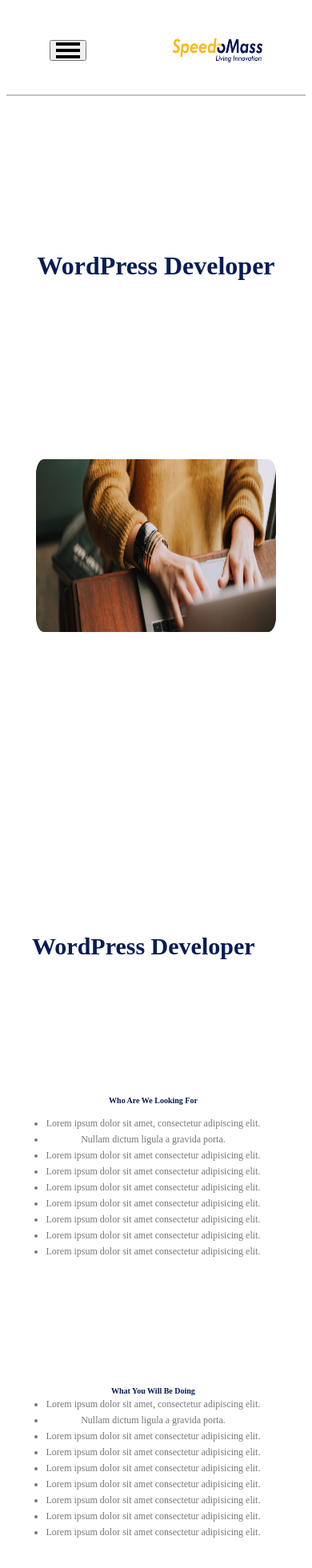
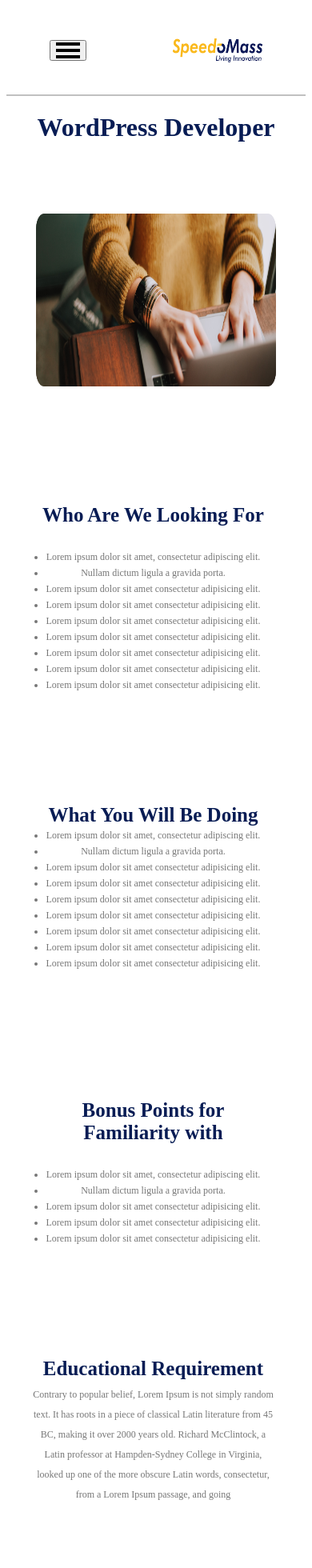
Before and after one commit to 30saharsh/SpeedoMass, a Next.js app: page /wd in a window 390 px wide. Shown: the top 1960 px of the page at 80% size. Built offline with nearby package versions, Linux system fonts and the light colour scheme.

Commit message:
Wordpress Developer Component Fixed

```diff
--- a/components/Wordpress.module.css
+++ b/components/Wordpress.module.css
@@ -175,8 +175,10 @@ margin-top: -10px;
 
 .wdpage1{
     width: 100%;
+    height: fit-content;
     text-align: center;
-    margin-top: -40px;
+    /* margin-top: -90px; */
+    /* background-color: red; */
 }
 
 .wdpage1 h1{
@@ -186,8 +188,9 @@ margin-top: -10px;
     height: fit-content;
 }
 .wdpage2{
+    height: 80vh;
     /* background-color: yellowgreen; */
-    margin-top: -80px;
+
 }
 
 .wdpage2center{
@@ -211,7 +214,7 @@ margin-top: -10px;
 }
 .wdpage3left{
 width: 90%;
-height: 500vh;
+height: 400vh;
 text-align: center;
 /* background-color: red; */
 display: flex;
@@ -223,11 +226,13 @@ flex-direction: column;
     /* background-color: red; */
     margin-left: 0px;
     font-size: 30px;
+    margin-top: -110px;
+    display: none;
 }
 .wdpage3right{
  width: 90%;
  height: 100vh;
- margin-top: -200px;
+ margin-top: -100px;
 }
 .know{
     width: 90%;
@@ -255,16 +260,21 @@ font-size: 15px;
 }
 .data{
     margin-top: -70px;
-    height: 30%;
+    height: 90vh;
     width: 100%;
     /* background-color: aqua; */
 }
 .data h3{
     margin-left: 0px;
+    font-size: 25px;
 }
 .data li{
     margin-left: -40px;
 
+}
+.data p{
+    width: 100%;
+    /* background-color: red; */
 }
 .data h1{
     /* margin-left: -60px; */
```
